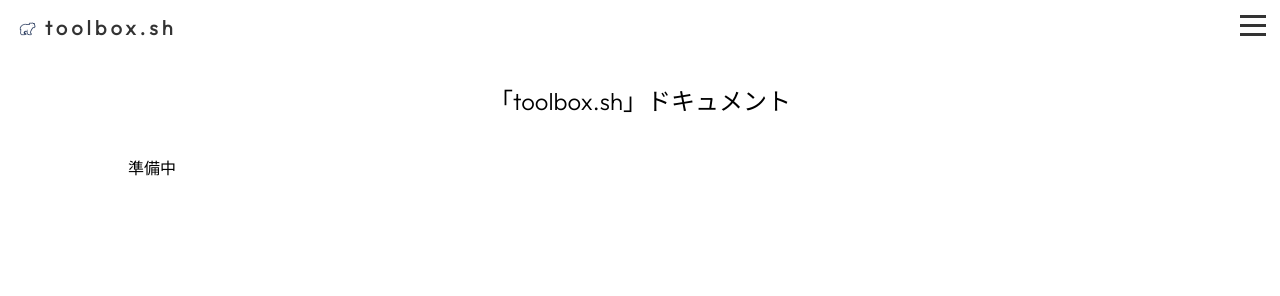
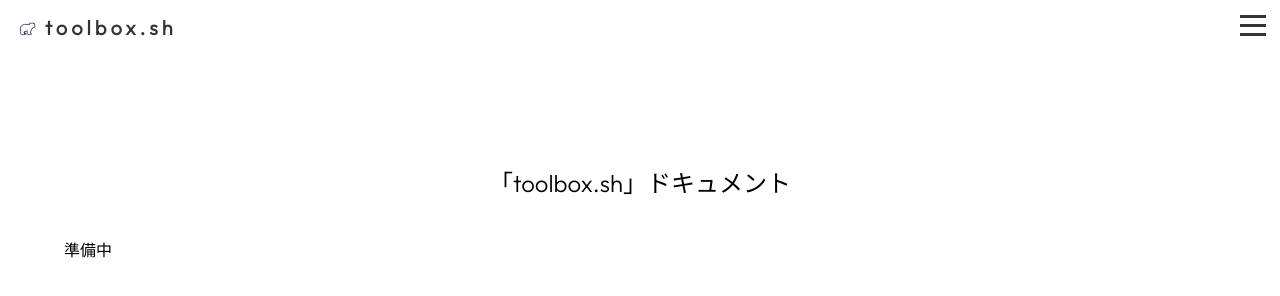
Before and after one commit to ryota1207/toolbox.sh, a plain HTML site: page web/document.html in a window 1280 px wide. Drawn offline with Linux system fonts and the light colour scheme.

Commit message:
cssの修正

```diff
--- a/web/document.html
+++ b/web/document.html
@@ -322,7 +322,7 @@
 
 
 
-    <div style="width: 80%; margin: auto;">
+    <div style="width: 90%; margin: auto;padding-top: 82px;max-width: 1200px;">
       <p class="top_1">「toolbox.sh」ドキュメント</span></p>
       <p>準備中</p>
     </div>
```
Also changed, not shown: web/install.html (+1 -1 lines), web/license.html (+1 -1 lines).
